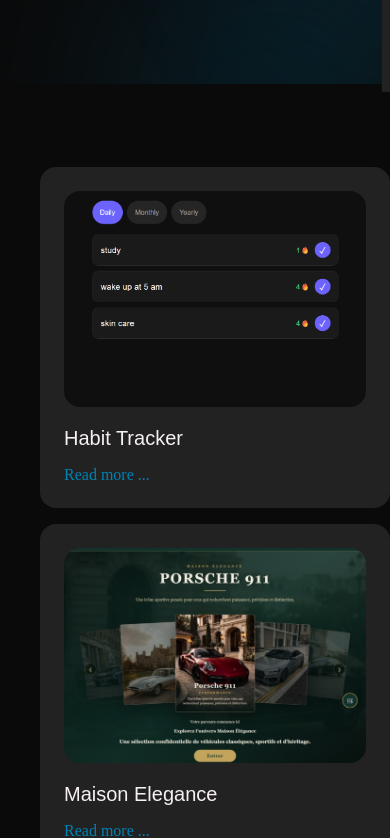
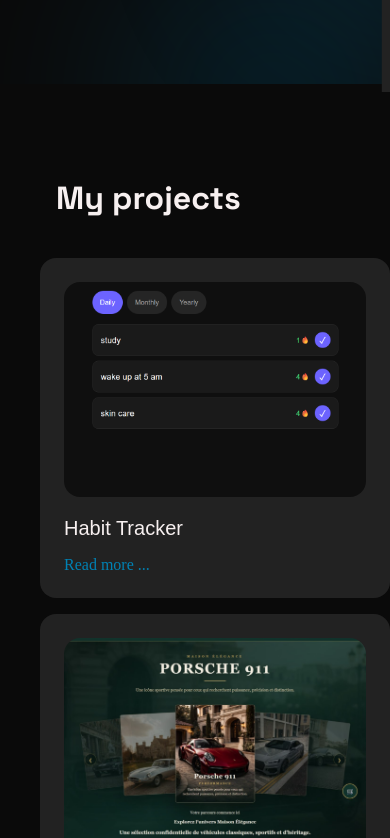
Before and after one commit to bytequestlog-spec/portfolio, a React (Vite) app: page / in a window 390 px wide. Shown: the part 760-1598 px from the top of the page. Built offline with nearby package versions, Linux system fonts and the light colour scheme; a web font is replaced by a local one.

Commit message:
make it responsive

```diff
--- a/index.html
+++ b/index.html
@@ -2,20 +2,15 @@
 <html lang="en">
   <head>
     <meta charset="UTF-8" />
+    <meta name="viewport" content="width=device-width, initial-scale=1.0" />
     <link rel="icon" type="image/jpe" href="/pfp.jpe" />
 
     <title>Ellie</title>
-    <meta
-      name="description"
-      content="Full-stack web developer specializing in React, Node.js, PHP, and PostgreSQL."
-    />
+    <meta name="description" content="Full-stack web developer." />
 
     <meta property="og:type" content="website" />
     <meta property="og:title" content="Ellie | Full-Stack Web Developer" />
-    <meta
-      property="og:description"
-      content="Check out my full-stack web applications, REST APIs, and client projects."
-    />
+    <meta property="og:description" content="Check out my work." />
   </head>
   <body>
     <div id="root"></div>
--- a/src/components/Projects.jsx
+++ b/src/components/Projects.jsx
@@ -55,10 +55,13 @@ function Projects() {
     },
   ];
   return (
-    <section id="projects" className="projects-grid">
-      {projects.map((project) => (
-        <ProjectCard key={project.id} project={project} />
-      ))}
+    <section id="projects">
+      <h2 className="projects-title">My projects</h2>
+      <div className="projects-grid">
+        {projects.map((project) => (
+          <ProjectCard key={project.id} project={project}></ProjectCard>
+        ))}
+      </div>
     </section>
   );
 }
--- a/src/styles/Projects.css
+++ b/src/styles/Projects.css
@@ -1,6 +1,16 @@
+#projects {
+  margin: 0px var(--space-4);
+}
+.projects-title {
+  font-family: var(--font-heading);
+  font-size: var(--text-xl);
+  color: var(--text-primary);
+  margin-bottom: var(--space-3);
+  padding: var(--space-2);
+}
+
 .projects-grid {
   display: grid;
   grid-template-columns: repeat(auto-fill, minmax(350px, 1fr));
   gap: var(--space-2);
-  padding: var(--space-4);
 }
```
